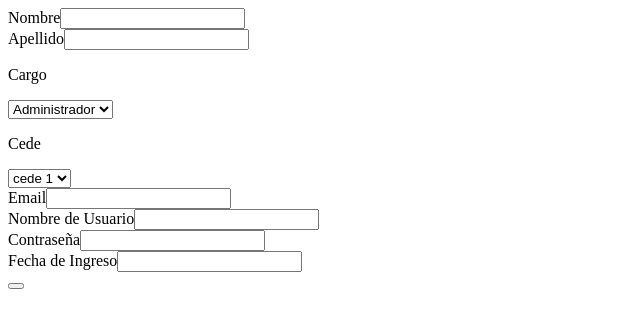
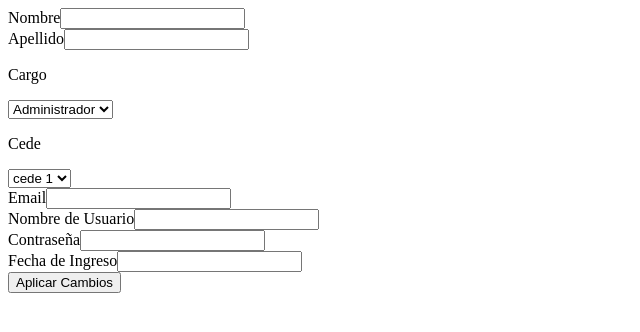
Before and after one commit to chellysA/admin-bussines, a Next.js app: page /usuarios/1165616/editar in a window 1280 px wide. Shown: the top 332 px of the page, without its empty margins (0-640 px from the left). Built offline with nearby package versions, Linux system fonts and the light colour scheme.

Commit message:
feat: add buttonlabel on edit view

```diff
--- a/app/(dashboard)/usuarios/[id]/editar/page.tsx
+++ b/app/(dashboard)/usuarios/[id]/editar/page.tsx
@@ -3,7 +3,7 @@ import UsersForm from "../../components/usersForm";
 const Edit = () => {
   return (
     <div className="mt-10">
-      <UsersForm />
+      <UsersForm buttonLabel="Aplicar Cambios" />
     </div>
   );
 };
```
